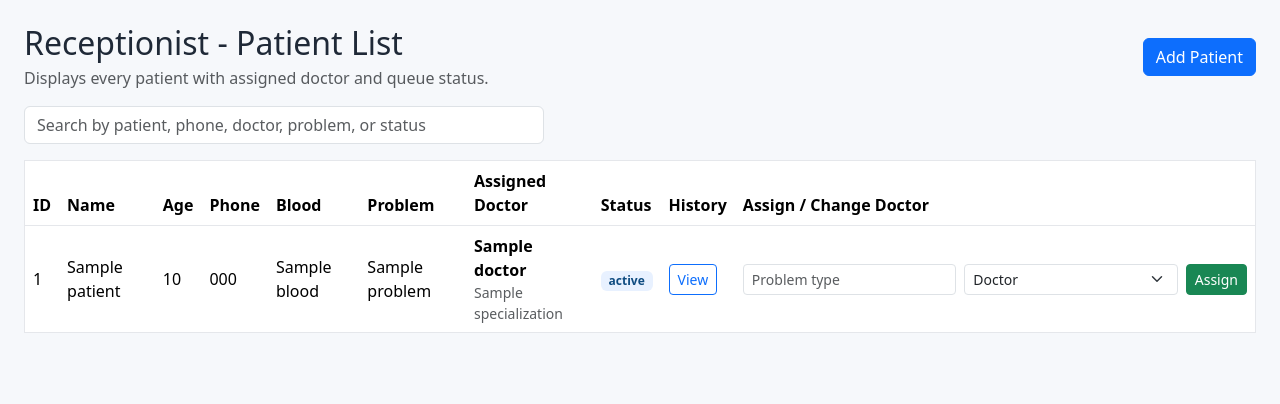
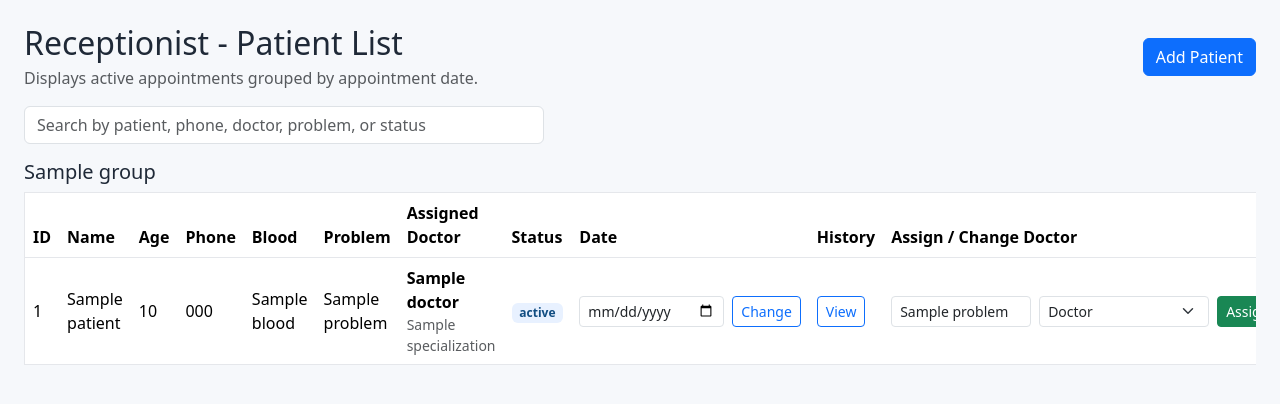
Before and after one commit to Nagammai-Nags/Clinic-Management, a Flask app: template templates/patients.html in a window 1280 px wide. Shown: the part 57-461 px from the top of the page. Run offline with Flask 3, Linux system fonts and the light colour scheme; the template is opened without the code that fills it: most values are stand-ins (such as "Sample title", 1, 10 or a date in 2020).

Commit message:
Updated date in reception page

```diff
--- a/app.py
+++ b/app.py
@@ -1,6 +1,8 @@
 import os
 import shutil
 import subprocess
+from collections import defaultdict
+from datetime import date, timedelta
 from pathlib import Path
 
 from flask import Flask, flash, redirect, render_template, request, session, url_for
@@ -93,6 +95,26 @@ def patient_histories(patient_ids):
     return {str(patient_id): rows("history", HISTORY_FIELDS, patient_id) for patient_id in patient_ids}
 
 
+def appointment_date_label(appointment_date):
+    today = date.today()
+    tomorrow = today + timedelta(days=1)
+    if appointment_date == today.isoformat():
+        return f"Today - {appointment_date}"
+    if appointment_date == tomorrow.isoformat():
+        return f"Tomorrow - {appointment_date}"
+    return appointment_date or "No Date"
+
+
+def group_patients_by_date(patient_list):
+    groups = defaultdict(list)
+    for patient in patient_list:
+        groups[patient.get("appointment_date") or "No Date"].append(patient)
+    return [
+        {"date": appointment_date, "label": appointment_date_label(appointment_date), "patients": groups[appointment_date]}
+        for appointment_date in sorted(groups)
+    ]
+
+
 def require_login(*allowed):
     role = session.get("role")
     if not role:
@@ -163,13 +185,14 @@ def patients():
         return guard
     patient_fields = [
         "id", "name", "age", "gender", "phone", "address", "blood",
-        "problem", "doctor", "specialization", "status", "appointment_id",
+        "problem", "doctor", "specialization", "status", "appointment_id", "appointment_date",
     ]
     doctor_fields = ["id", "name", "specialization", "available", "fee"]
     patient_list = rows("list_patients", patient_fields)
     return render_template(
         "patients.html",
         patients=patient_list,
+        patient_groups=group_patients_by_date(patient_list),
         doctors=rows("list_doctors", doctor_fields),
         histories=patient_histories(patient["id"] for patient in patient_list),
     )
@@ -189,10 +212,11 @@ def add_patient():
             request.form["phone"],
             request.form["address"],
             request.form["blood"],
+            request.form["appointment_date"],
         )
         flash(output.replace("|", " - "), "success")
         return redirect(url_for("patients"))
-    return render_template("add_patient.html")
+    return render_template("add_patient.html", today=date.today().isoformat())
 
 
 @app.route("/assign", methods=["POST"])
@@ -201,6 +225,16 @@ def assign():
     if guard:
         return guard
     output = run_backend("assign", request.form["patient_id"], request.form["doctor_id"], request.form["problem"])
+    flash(output.replace("|", " - "), "success")
+    return redirect(url_for("patients"))
+
+
+@app.route("/appointment/date", methods=["POST"])
+def change_appointment_date():
+    guard = require_login("reception")
+    if guard:
+        return guard
+    output = run_backend("change_date", request.form["appointment_id"], request.form["appointment_date"])
     flash(output.replace("|", " - "), "success")
     return redirect(url_for("patients"))
 
@@ -218,7 +252,7 @@ def doctor():
     queue_fields = ["appointment_id", "patient_id", "patient_name", "doctor", "problem", "status", "date"]
     patient_fields = [
         "id", "name", "age", "gender", "phone", "address", "blood",
-        "problem", "doctor", "specialization", "status", "appointment_id",
+        "problem", "doctor", "specialization", "status", "appointment_id", "appointment_date",
     ]
     queue = rows("queue", queue_fields, selected)
     patient_lookup = {patient["id"]: patient for patient in rows("list_patients", patient_fields)}
--- a/data/appointments.csv
+++ b/data/appointments.csv
@@ -1,3 +1,4 @@
+504|3|0|Not Assigned|Not Assigned|2026-05-09
+503|1|1|fever|In Consultation|2026-05-08
+502|2|2|heart attack|Completed|2026-05-08
 501|1|1|fever|Completed|2026-05-06
-502|2|2|heart attack|Completed|2026-05-08
-503|1|1|fever|In Consultation|2026-05-08
--- a/data/doctors.csv
+++ b/data/doctors.csv
@@ -1,3 +1,3 @@
+1|Dr. Varun|General Physician|Yes|300.00
+2|Dr. Tharun|Cardiologist|Yes|600.00
 3|Dr. Renita|Dermatologist|Yes|400.00
-2|Dr. Tharun|Cardiologist|Yes|600.00
-1|Dr. Varun|General Physician|Yes|300.00
--- a/data/invoices.csv
+++ b/data/invoices.csv
@@ -1,2 +1,2 @@
+1002|2|2|502|600.00|100.00|200.00|900.00|900.00|Paid|Card|2026-05-08
 1001|1|1|501|300.00|200.00|150.00|650.00|650.00|Paid|Cash|2026-05-06
-1002|2|2|502|600.00|100.00|200.00|900.00|900.00|Paid|Card|2026-05-08
--- a/data/patients.csv
+++ b/data/patients.csv
@@ -1,2 +1,3 @@
+3|naga|18|Female|7397533361|pudukkottai|B+ve|2026-05-08
+1|Ravi|35|Male|9876543210|chennai|0+|2026-05-06
 2|vinayamoorthy|27|Male|9976123507|pudukkottai|A+ve|2026-05-08
-1|Ravi|35|Male|9876543210|chennai|0+|2026-05-06
--- a/data/visits.csv
+++ b/data/visits.csv
@@ -1,2 +1,2 @@
+802|2|2|502|2026-05-08|heart pain|3 block|do operation
 801|1|1|501|2026-05-06|Headache and fever for 3 days|Viral fever|Paracetamol 500mg twice daily for 5 days
-802|2|2|502|2026-05-08|heart pain|3 block|do operation
--- a/static/style.css
+++ b/static/style.css
@@ -59,6 +59,12 @@ body {
 
 .pay-form {
   grid-template-columns: 100px 95px 85px auto;
+}
+
+.date-form {
+  display: grid;
+  grid-template-columns: 145px auto;
+  gap: 8px;
 }
 
 .form-grid {
@@ -134,7 +140,7 @@ body {
 }
 
 @media (max-width: 900px) {
-  .assign-form, .pay-form, .form-grid, .patient-summary {
+  .assign-form, .pay-form, .date-form, .form-grid, .patient-summary {
     grid-template-columns: 1fr;
   }
 }
--- a/templates/add_patient.html
+++ b/templates/add_patient.html
@@ -6,6 +6,7 @@
   <div><label class="form-label">Age</label><input type="number" class="form-control" name="age" required></div>
   <div><label class="form-label">Gender</label><select class="form-select" name="gender"><option>Male</option><option>Female</option><option>Other</option></select></div>
   <div><label class="form-label">Phone</label><input class="form-control" name="phone" required></div>
+  <div><label class="form-label">Appointment Date</label><input type="date" class="form-control" name="appointment_date" value="{{ today }}" required></div>
   <div><label class="form-label">Blood Group</label><input class="form-control" name="blood" placeholder="O+"></div>
   <div class="grid-wide"><label class="form-label">Address</label><textarea class="form-control" name="address" required></textarea></div>
   <div class="grid-wide"><button class="btn btn-primary">Save Patient</button></div>
--- a/templates/patients.html
+++ b/templates/patients.html
@@ -3,7 +3,7 @@
 <div class="d-flex justify-content-between align-items-center mb-3">
   <div>
     <h2 class="mb-1">Receptionist - Patient List</h2>
-    <div class="text-muted">Displays every patient with assigned doctor and queue status.</div>
+    <div class="text-muted">Displays active appointments grouped by appointment date.</div>
   </div>
   <a class="btn btn-primary" href="{{ url_for('add_patient') }}">Add Patient</a>
 </div>
@@ -12,16 +12,21 @@
   <input class="form-control" id="patientSearch" placeholder="Search by patient, phone, doctor, problem, or status">
 </div>
 
+<div id="patientTable">
+  {% if patient_groups %}
+    {% for group in patient_groups %}
+    <section class="appointment-day mb-4">
+      <h5 class="mb-2">{{ group.label }}</h5>
       <div class="table-responsive">
-  <table class="table align-middle table-hover" id="patientTable">
+        <table class="table align-middle table-hover">
           <thead>
             <tr>
               <th>ID</th><th>Name</th><th>Age</th><th>Phone</th><th>Blood</th>
-        <th>Problem</th><th>Assigned Doctor</th><th>Status</th><th>History</th><th>Assign / Change Doctor</th>
+              <th>Problem</th><th>Assigned Doctor</th><th>Status</th><th>Date</th><th>History</th><th>Assign / Change Doctor</th>
             </tr>
           </thead>
           <tbody>
-      {% for patient in patients %}
+            {% for patient in group.patients %}
             <tr>
               <td>{{ patient.id }}</td>
               <td>{{ patient.name }}</td>
@@ -35,6 +40,13 @@
               </td>
               <td><span class="badge status-badge">{{ patient.status }}</span></td>
               <td>
+                <form method="post" action="{{ url_for('change_appointment_date') }}" class="date-form">
+                  <input type="hidden" name="appointment_id" value="{{ patient.appointment_id }}">
+                  <input type="date" class="form-control form-control-sm" name="appointment_date" value="{{ patient.appointment_date }}" required>
+                  <button class="btn btn-sm btn-outline-primary">Change</button>
+                </form>
+              </td>
+              <td>
                 {% set patient_history = histories.get(patient.id, []) %}
                 <button class="btn btn-sm btn-outline-primary" type="button" data-bs-toggle="modal" data-bs-target="#historyPatient{{ patient.id }}">
                   View{% if patient_history %} ({{ patient_history|length }}){% endif %}
@@ -43,7 +55,7 @@
               <td>
                 <form method="post" action="{{ url_for('assign') }}" class="assign-form">
                   <input type="hidden" name="patient_id" value="{{ patient.id }}">
-            <input class="form-control form-control-sm" name="problem" placeholder="Problem type" required>
+                  <input class="form-control form-control-sm" name="problem" placeholder="Problem type" value="{% if patient.problem != 'Not Assigned' and patient.problem != 'New Visit' %}{{ patient.problem }}{% endif %}" required>
                   <select class="form-select form-select-sm" name="doctor_id" required>
                     <option value="">Doctor</option>
                     {% for doctor in doctors %}
@@ -58,6 +70,12 @@
           </tbody>
         </table>
       </div>
+    </section>
+    {% endfor %}
+  {% else %}
+    <div class="empty-state">No active appointments.</div>
+  {% endif %}
+</div>
 
 {% for patient in patients %}
   {% set modal_id = 'historyPatient' ~ patient.id %}
```
Also changed, not shown: 3 other files. Lines whose indentation alone changed are shown as unchanged.
